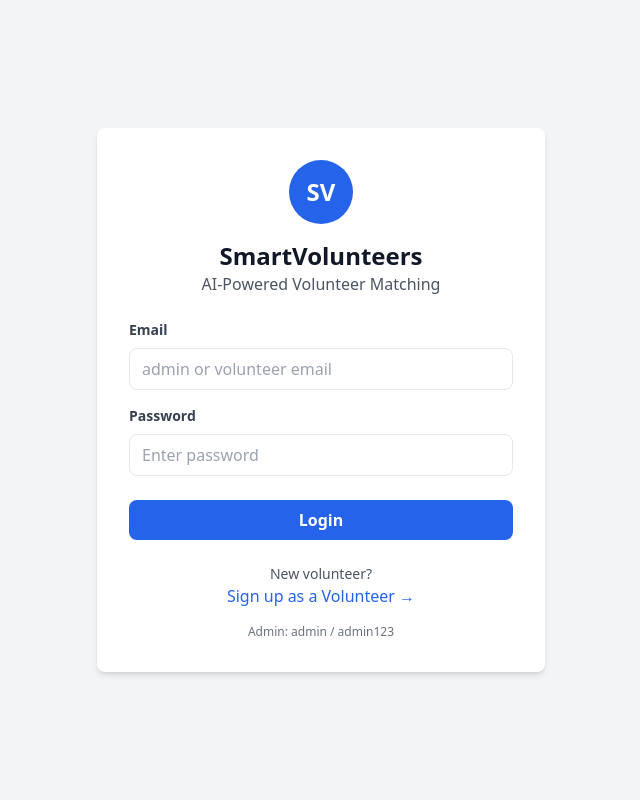
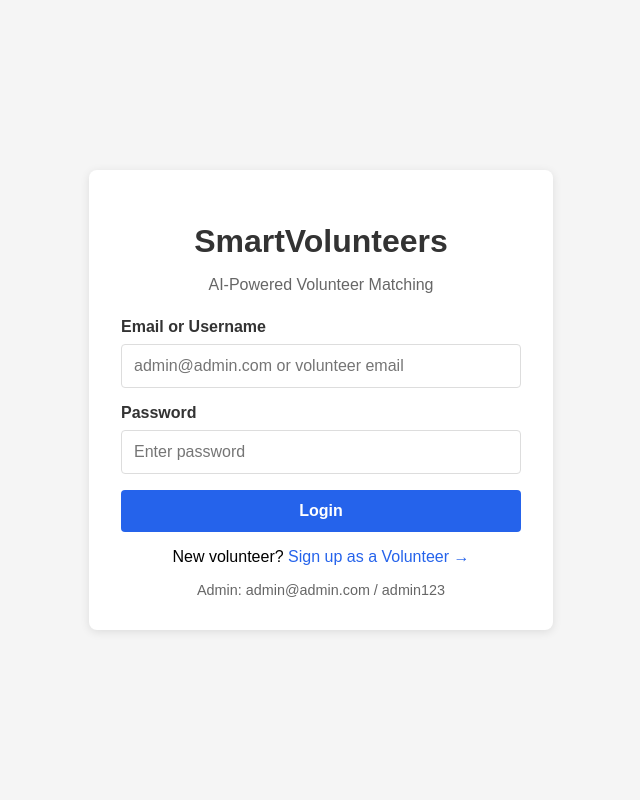
Before and after one commit to sanjugangatkar068-eng/Smartvolunteers-AI, a Flask app: page /login in a window 1280 px wide. Shown: the whole page, without its empty margins (319-959 px from the left). Run offline with Flask 3, Linux system fonts and the light colour scheme; some libraries are stand-ins or nearby versions.

Commit message:
Update login.html

```diff
--- a/templates/login.html
+++ b/templates/login.html
@@ -1,38 +1,49 @@
 <!DOCTYPE html>
-<html>
+<html lang="en">
 <head>
+    <meta charset="UTF-8">
+    <meta name="viewport" content="width=device-width, initial-scale=1.0">
     <title>SmartVolunteers - Login</title>
-    <script src="https://cdn.tailwindcss.com"></script>
+    <style>
+        body { font-family: Arial, sans-serif; background: #f5f5f5; display: flex; justify-content: center; align-items: center; height: 100vh; margin: 0; }
+        .login-container { background: white; padding: 2rem; border-radius: 8px; box-shadow: 0 2px 10px rgba(0,0,0,0.1); width: 100%; max-width: 400px; }
+        h1 { text-align: center; color: #333; margin-bottom: 0.5rem; }
+        .subtitle { text-align: center; color: #666; margin-bottom: 1.5rem; }
+        .error { background: #fee; color: #c33; padding: 0.75rem; border-radius: 4px; margin-bottom: 1rem; border: 1px solid #fcc; }
+        label { display: block; margin-bottom: 0.5rem; color: #333; font-weight: bold; }
+        input { width: 100%; padding: 0.75rem; margin-bottom: 1rem; border: 1px solid #ddd; border-radius: 4px; box-sizing: border-box; font-size: 1rem; }
+        button { width: 100%; padding: 0.75rem; background: #2563eb; color: white; border: none; border-radius: 4px; font-size: 1rem; cursor: pointer; font-weight: bold; }
+        button:hover { background: #1d4ed8; }
+        .links { text-align: center; margin-top: 1rem; }
+        .links a { color: #2563eb; text-decoration: none; }
+        .demo-info { text-align: center; margin-top: 1rem; font-size: 0.9rem; color: #666; }
+    </style>
 </head>
-<body class="bg-gray-100">
-    <div class="flex min-h-screen items-center justify-center">
-        <div class="w-full max-w-md bg-white rounded-lg shadow-md p-8">
-            <div class="text-center mb-6">
-                <div class="mx-auto h-16 w-16 bg-blue-600 rounded-full flex items-center justify-center">
-                    <span class="text-white text-2xl font-bold">SV</span>
-                </div>
-                <h2 class="mt-4 text-2xl font-bold text-gray-900">SmartVolunteers</h2>
-                <p class="text-gray-600">AI-Powered Volunteer Matching</p>
-            </div>
-            {% if error %}
-            <div class="bg-red-100 border border-red-400 text-red-700 px-4 py-3 rounded mb-4">{{ error }}</div>
-            {% endif %}
-            <form method="POST" action="/login">
-                <div class="mb-4">
-                    <label class="block text-gray-700 text-sm font-bold mb-2">Email</label>
-                    <input name="email" type="email" required class="w-full px-3 py-2 border rounded-lg focus:outline-none focus:ring-2 focus:ring-blue-500" placeholder="admin or volunteer email">
-                </div>
-                <div class="mb-6">
-                    <label class="block text-gray-700 text-sm font-bold mb-2">Password</label>
-                    <input name="password" type="password" required class="w-full px-3 py-2 border rounded-lg focus:outline-none focus:ring-2 focus:ring-blue-500" placeholder="Enter password">
-                </div>
-                <button type="submit" class="w-full bg-blue-600 text-white font-bold py-2 px-4 rounded-lg hover:bg-blue-700">Login</button>
-            </form>
-            <div class="mt-6 text-center">
-                <p class="text-sm text-gray-600">New volunteer?</p>
-                <a href="/volunteer_signup" class="text-blue-600 hover:text-blue-800 font-medium">Sign up as a Volunteer →</a>
-            </div>
-            <div class="mt-4 text-center text-xs text-gray-500">Admin: admin / admin123</div>
+<body>
+    <div class="login-container">
+        <h1>SmartVolunteers</h1>
+        <p class="subtitle">AI-Powered Volunteer Matching</p>
+
+        {% if error %}
+        <div class="error">{{ error }}</div>
+        {% endif %}
+
+        <form method="POST">
+            <label for="email">Email or Username</label>
+            <input type="text" id="email" name="email" placeholder="admin@admin.com or volunteer email" required>
+
+            <label for="password">Password</label>
+            <input type="password" id="password" name="password" placeholder="Enter password" required>
+
+            <button type="submit">Login</button>
+        </form>
+
+        <div class="links">
+            <p>New volunteer? <a href="{{ url_for('volunteer_signup_page') }}">Sign up as a Volunteer →</a></p>
+        </div>
+
+        <div class="demo-info">
+            Admin: admin@admin.com / admin123
         </div>
     </div>
 </body>
```
